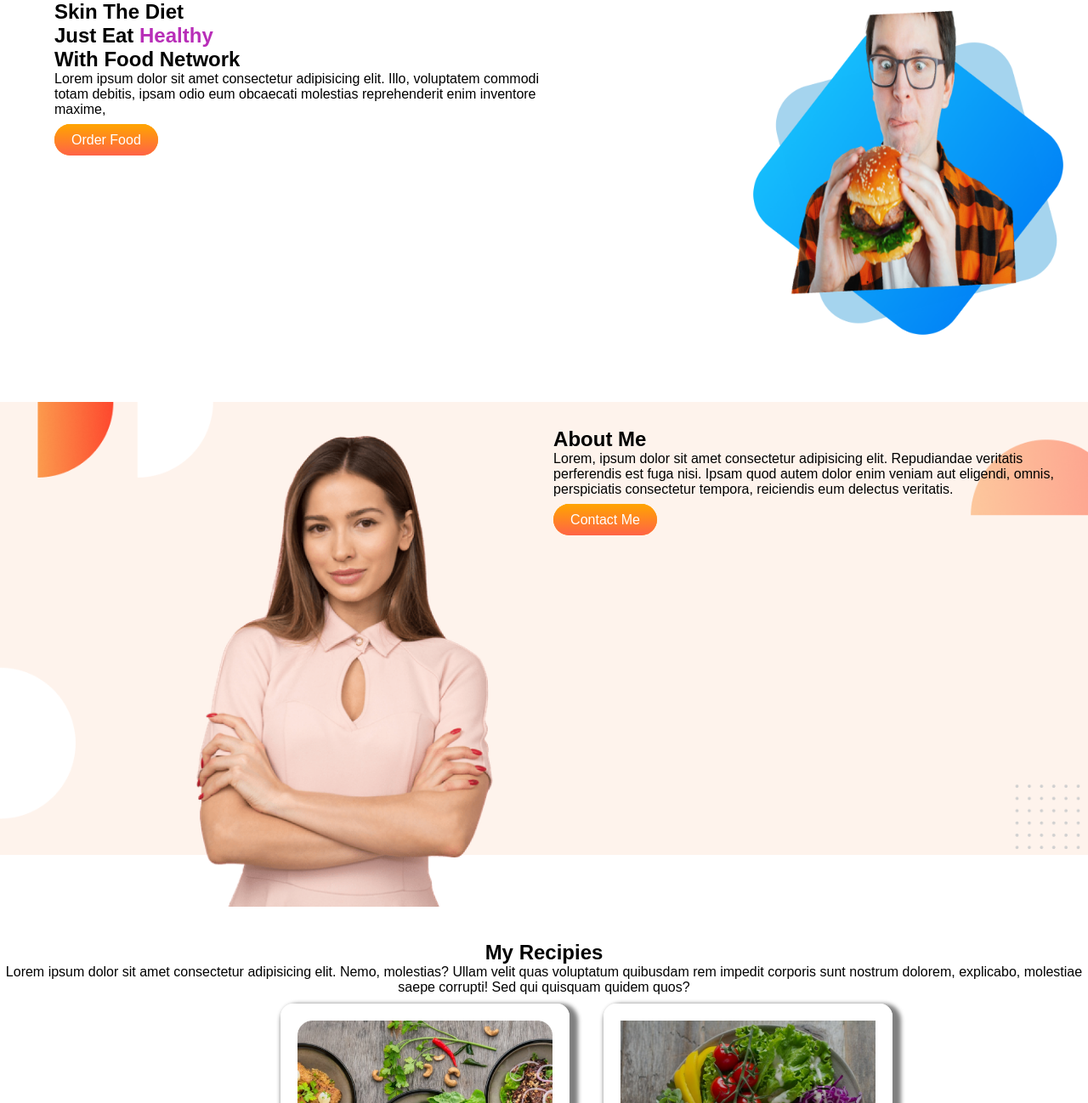
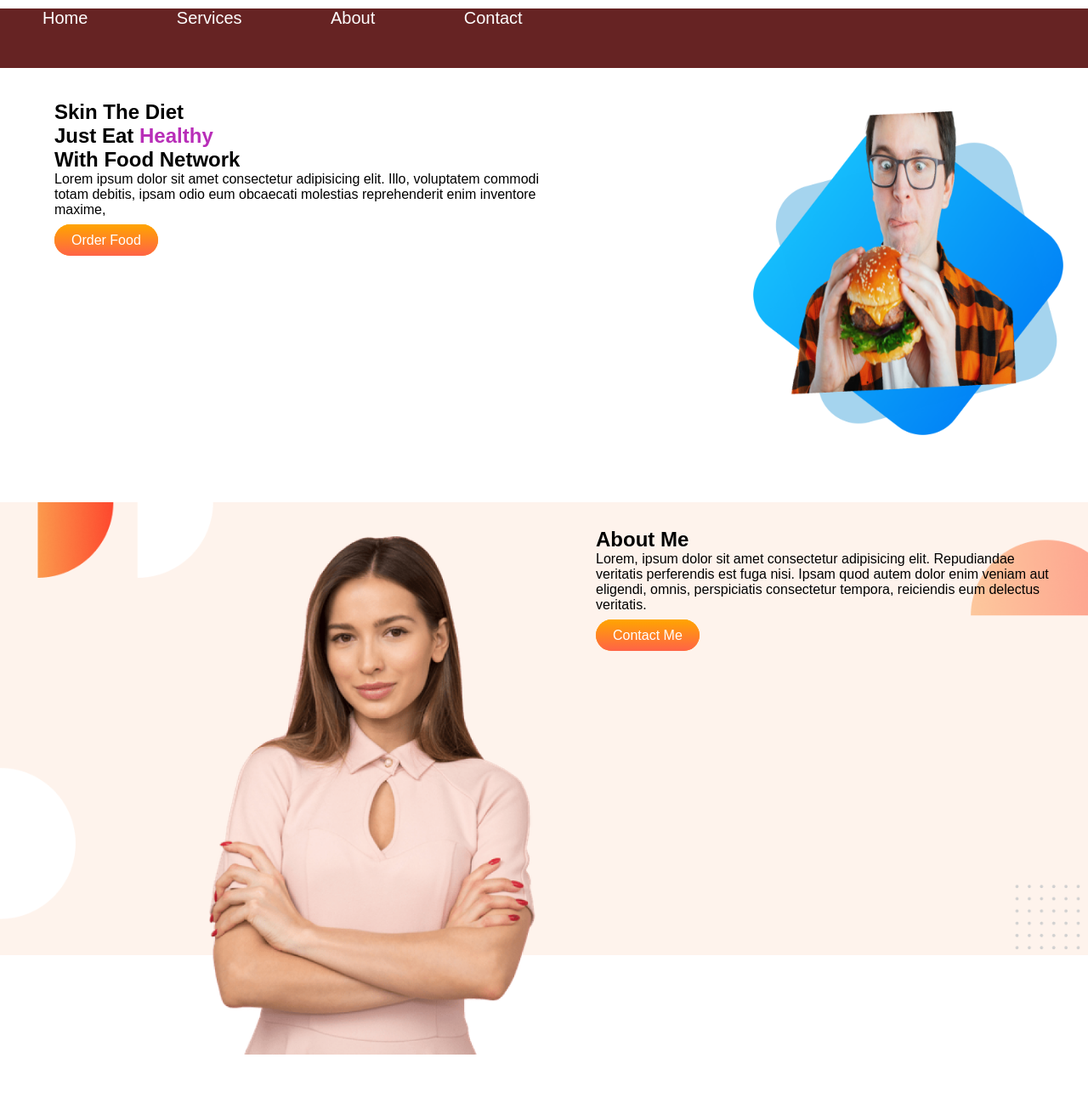
Before and after one commit to WalkerShahed-2021/Assignment-1, a plain HTML site: page index.html in a window 1280 px wide. Shown: the top 1298 px of the page at 85% size. Drawn offline with Linux system fonts and the light colour scheme; a web font is replaced by a local one.

Commit message:
final code added

```diff
--- a/index.html
+++ b/index.html
@@ -13,14 +13,12 @@
 </head>
 
 <body>
-    <!-- <nav>
-        <div class="menu">
-            <a target="_blank" href="">Home</a>
-            <a target="_blank" href="">Services</a>
-            <a target="_blank" href="">About</a>
-            <a target="_blank" href="">Contact</a>
-        </div>
-    </nav> -->
+    <nav>
+          <a target="_blank" href="https://www.foodpanda.com.bd/city/cox-s-bazar">Home</a>
+          <a target="_blank" href="https://www.restaurant.foodpanda.sg/s/?language=en_US&countryIsoCode=BD">Services</a>
+          <a target="_blank" href="https://www.youtube.com/channel/UCylw0G9C4kpW2E-5blaXeAw">About</a>
+          <a target="_blank" href="https://www.facebook.com/walker.shahed.39">Contact</a>
+    </nav> <br>
     <section>
         <div class="helf-width">
             <h1>Skin The Diet</h1>
@@ -66,18 +64,20 @@
                 non.</p>
         </div>
         <div>
-            <div class="card">
+            <div class="card" >
                 <img src="img/Project Cover5.png" alt="" style="width:100%">
                 <h1>Recipie Title</h1>
                 <p>Lorem ipsum dolor sit amet, consectetur adipisicing elit. Fuga, saepe eaque. Laudantium, architecto
-                    dolor! Laudantium, mollitia sequi? Nihil illo itaque at provident, in saepe ipsa quos a, eos deserunt
+                    dolor! Laudantium, mollitia sequi? Nihil illo itaque at provident, in saepe ipsa quos a, eos
+                    deserunt
                     non.</p>
             </div>
             <div class="card">
                 <img src="img/Project Cover.jpg" alt="" style="width:100%">
                 <h1>Recipie Title</h1>
                 <p>Lorem ipsum dolor sit amet, consectetur adipisicing elit. Fuga, saepe eaque. Laudantium, architecto
-                    dolor! Laudantium, mollitia sequi? Nihil illo itaque at provident, in saepe ipsa quos a, eos deserunt
+                    dolor! Laudantium, mollitia sequi? Nihil illo itaque at provident, in saepe ipsa quos a, eos
+                    deserunt
                     non.</p>
             </div>
         </div>
@@ -87,19 +87,19 @@
             <h1>800k</h1>
             <h6>Youtube Subscribers</h6>
         </div>
-        <div  class="social-item">
+        <div class="social-item">
             <h1>5.6m</h1>
             <h6>Instagram Followers</h6>
         </div>
-        <div  class="social-item">
+        <div class="social-item">
             <h1>200k</h1>
             <h6>Dribble Shot Likes</h6>
         </div>
     </section>
     <section>
         <div class="fotter">
-             <h1>FOOD <span class="color">NETWORK</span></h1>
-             <p>Eat healthy to live healthy. Live healthy to live happy..</p>
+            <h1>FOOD <span class="color">NETWORK</span></h1>
+            <p>Eat healthy to live healthy. Live healthy to live happy..</p>
         </div>
     </section>
 </body>
--- a/style.css
+++ b/style.css
@@ -5,18 +5,28 @@
 body{
     font-family: 'Palanquin Dark', sans-serif;
 }
-/* nav{
-    float:right;
+nav a{
+
     padding: 10px 10px 30px;
-    margin-right: 30px;
+    margin: 10px 40px;
     text-decoration: none;
+    color: white;
+    font-size: 20px;
+    text-align: center;
 }
-.manu a{
-    list-style-type: none;
-
-} */
+nav a:hover{
+    height: 20px;
+    width: 20px;
+    color: rgb(0, 195, 255);
+}
+nav{
+    height: 70px;
+    background-color: rgb(102, 35, 35);
+    margin-top: 10px;
+}
 section{
     display: flex;
+    margin-top: 20px;
 }
 
 .helf-width{
@@ -48,11 +58,8 @@
     padding: 30px;
     background-size: 100%;
 }
-#img-costomaiz{
-    height: 80%;
-    width: 50%;
-}
-.title-cosmotaiz{
+
+.title-cosmotaiz h1 {
     text-align: center;
 }
 .title-cosmotaiz p{
@@ -76,7 +83,6 @@
  .social-item{
      margin: 50px;
      padding: 20px;
-     text-align: center;
 
  }
 .box-shadow{
@@ -94,3 +100,15 @@
    text-align: center;
    padding: 30px;
 }
+.social-item h1{
+    align-items: center;
+}
+@media only screen and (max-width:650px){
+    .card-make{
+        display: grid;
+        grid-template-columns: 1fr;
+        grid-template-rows: .4fr 2fr 1.5fr 1fr .6fr;
+        grid-template-areas: "nav"
+         "card";
+    }
+}
```
